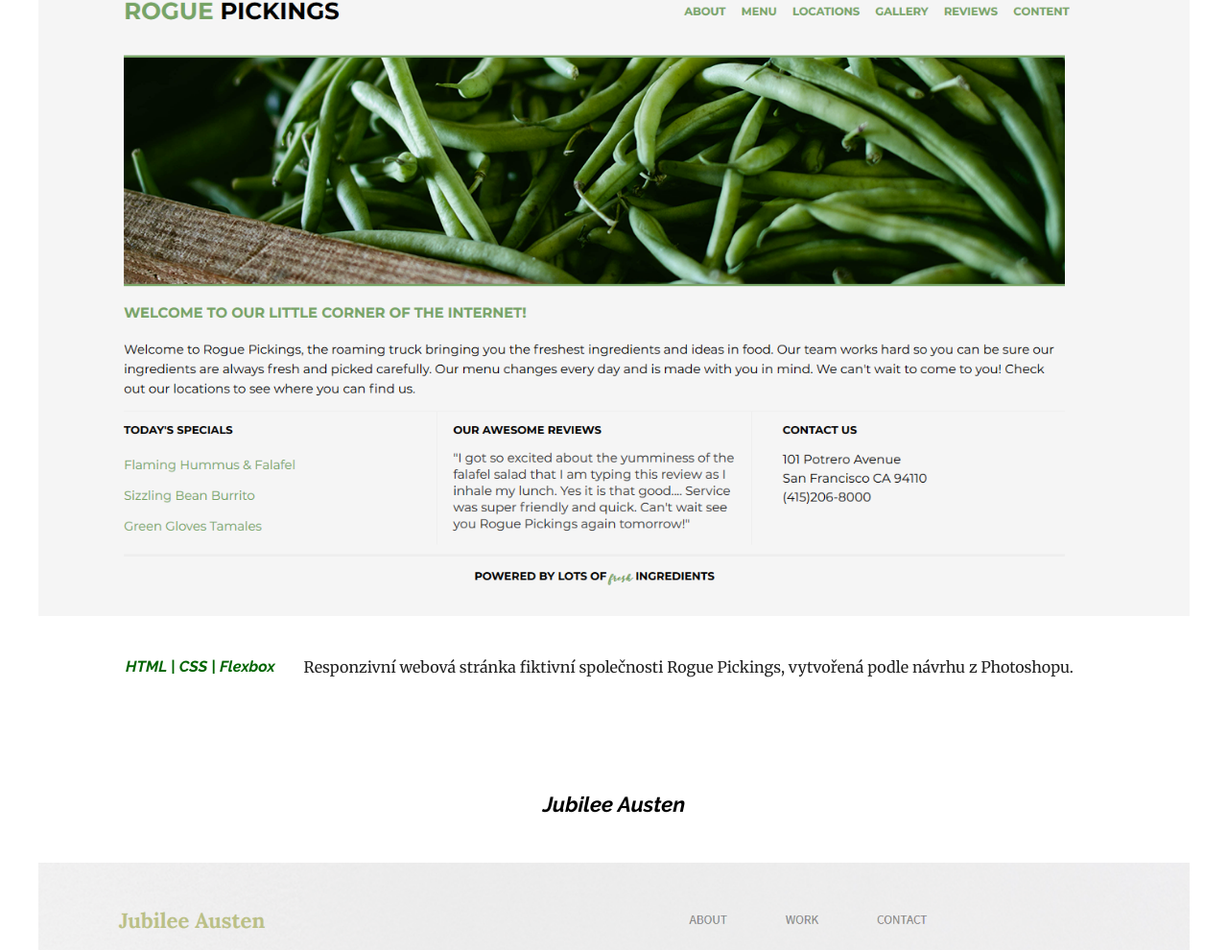
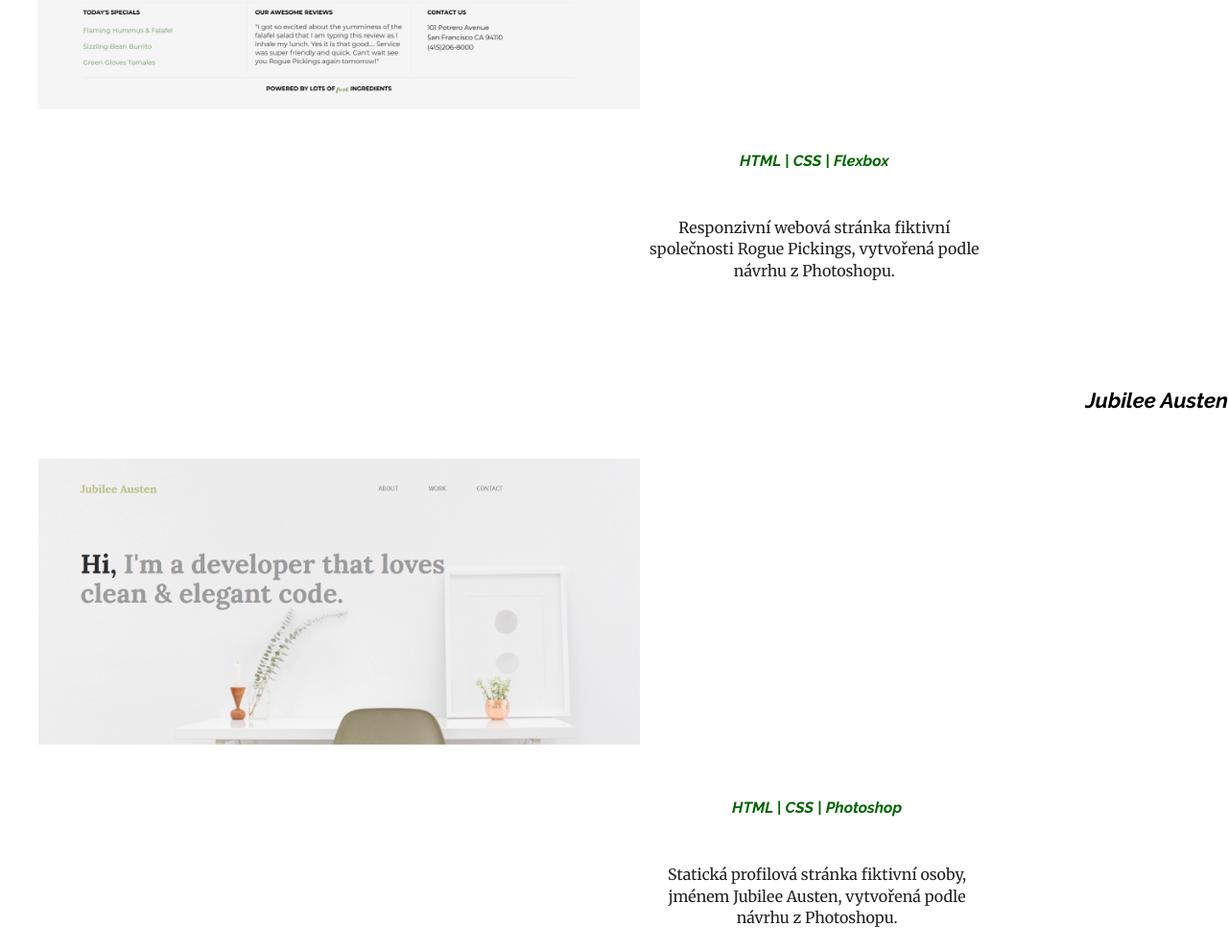
Before and after one commit to SandraTukacova/sandratukacova.com, a plain HTML site: page index.html in a window 1280 px wide. Shown: the part 1777-2767 px from the top of the page at 96% size. Drawn offline with nearby package versions, Linux system fonts and the light colour scheme.

Commit message:
Portfolio section layout  for desktop

```diff
--- a/css/main.css
+++ b/css/main.css
@@ -406,6 +406,38 @@ textarea {
     align-items: flex-end;
     width: 50%;
   }
+
+  /***Portfolio ***/
+
+  .portfolio-items article {
+    flex-flow: column wrap;
+    align-items: flex-end; /*I'd like most of the items to be on the right*/
+  }
+
+  .portfolio-items article h4 { /*This should be on the right side of the project-image*/
+    display: flex;
+    justify-content: center;
+    align-items: center;
+    flex-flow: row wrap;
+  }
+
+  .project-image{
+    width: 49%;
+    align-self: flex-start; /*Only project-image should be on the left*/
+  }
+
+  .project-info{ /*This should be under the h4**/
+    display: flex;
+    display: flex;
+    justify-content: center;
+    align-items: center;
+    flex-flow: column wrap;
+    flex: 1 0 49%;
+  }
+
+  .project-description {
+    width: 40%;
+  }
  }
 
 /* ==========================================================================
--- a/index.html
+++ b/index.html
@@ -55,9 +55,11 @@
                 alt="náhled-projektu"></a>
           </figure>
 
+          <div class="project-info">
             <h5> HTML | CSS | Flexbox</h5>
 
             <p class="project-description">Responzivní webová stránka s textem Holstee manifestu, vytvořená na základě dřívějšího projektu Skillcrush.</p>
+          </div> <!--end project-info-->
 
         </article>
 
@@ -69,9 +71,11 @@
                 alt="náhled-projektu"></a>
           </figure>
 
+          <div class="project-info">
             <h5> HTML | CSS | Flexbox</h5>
 
             <p class="project-description">Responzivní webová stránka fiktivní společnosti Rogue Pickings, vytvořená podle návrhu z Photoshopu.</p>
+          </div> <!--end project-info-->
 
         </article>
 
@@ -83,12 +87,14 @@
                 alt="náhled-projektu"></a>
           </figure>
 
+          <div class="project-info">
             <h5> HTML | CSS | Photoshop</h5>
 
             <p class="project-description">Statická profilová stránka fiktivní osoby, jménem Jubilee Austen, vytvořená podle návrhu z Photoshopu.</p>
+          </div> <!--end project-info-->
+        </article>
 
-        </article>
-      </div>
+      </div> <!--end portfolio-items-->
 
     </section>
 
```
Lines whose indentation alone changed are shown as unchanged.
